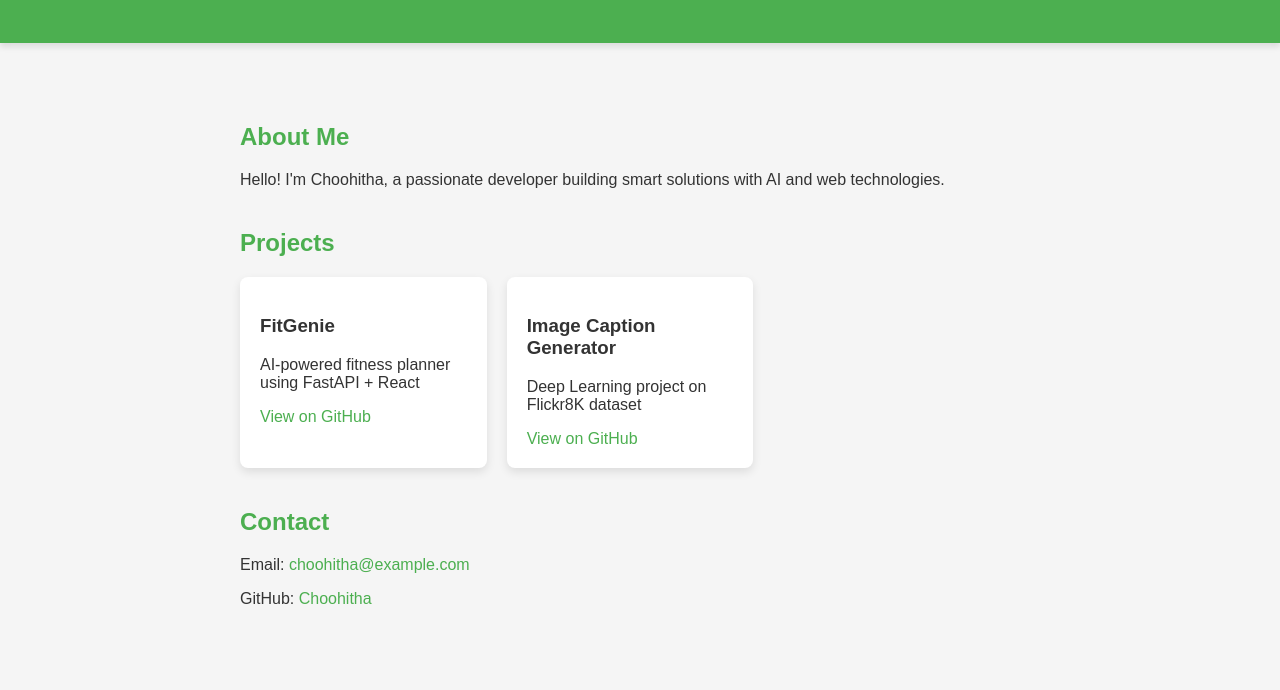
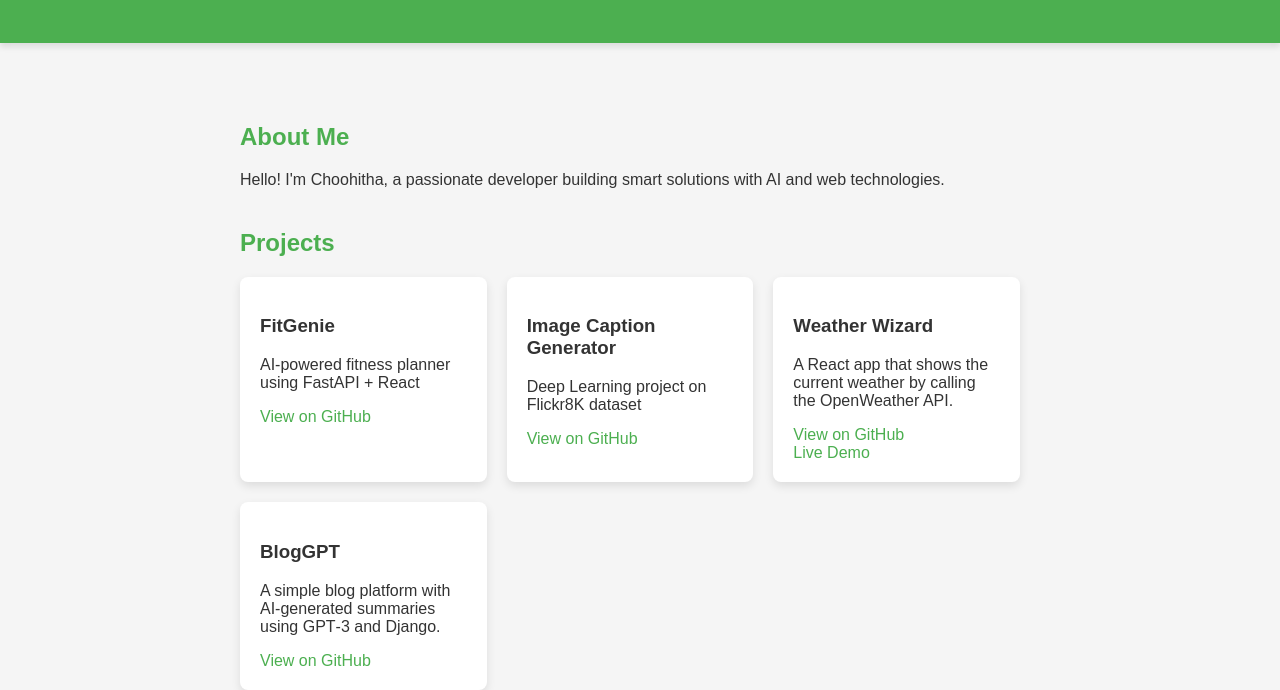
Before and after one commit to Choohitha/my-portfolio, a plain HTML site: page index.html in a window 1280 px wide. Shown: the part 131-821 px from the top of the page. Drawn offline with Linux system fonts and the light colour scheme.

Commit message:
Update index.html

```diff
--- a/index.html
+++ b/index.html
@@ -95,11 +95,23 @@
         <p>Deep Learning project on Flickr8K dataset</p>
         <a href="https://github.com/Choohitha/Image-Caption-Generator" target="_blank">View on GitHub</a>
       </li>
-      <!-- Add more project items here -->
+      <!-- New Projects -->
+      <li>
+        <h3>Weather Wizard</h3>
+        <p>A React app that shows the current weather by calling the OpenWeather API.</p>
+        <a href="https://github.com/Choohitha/Weather-Wizard" target="_blank">View on GitHub</a>
+        <br>
+        <a href="https://weather-wizard.choohitha.io" target="_blank">Live Demo</a>
+      </li>
+      <li>
+        <h3>BlogGPT</h3>
+        <p>A simple blog platform with AI-generated summaries using GPT‑3 and Django.</p>
+        <a href="https://github.com/Choohitha/BlogGPT" target="_blank">View on GitHub</a>
+      </li>
     </ul>
 
     <h2>Contact</h2>
-    <p>Email: <a href="mailto:choohitha@example.com">choohitha@example.com</a></p>
+    <p>Email: <a href="mailto:choohitha0930@gmail.com">choohitha0930@gmail.com</a></p>
     <p>GitHub: <a href="https://github.com/Choohitha" target="_blank">Choohitha</a></p>
   </section>
 
```
